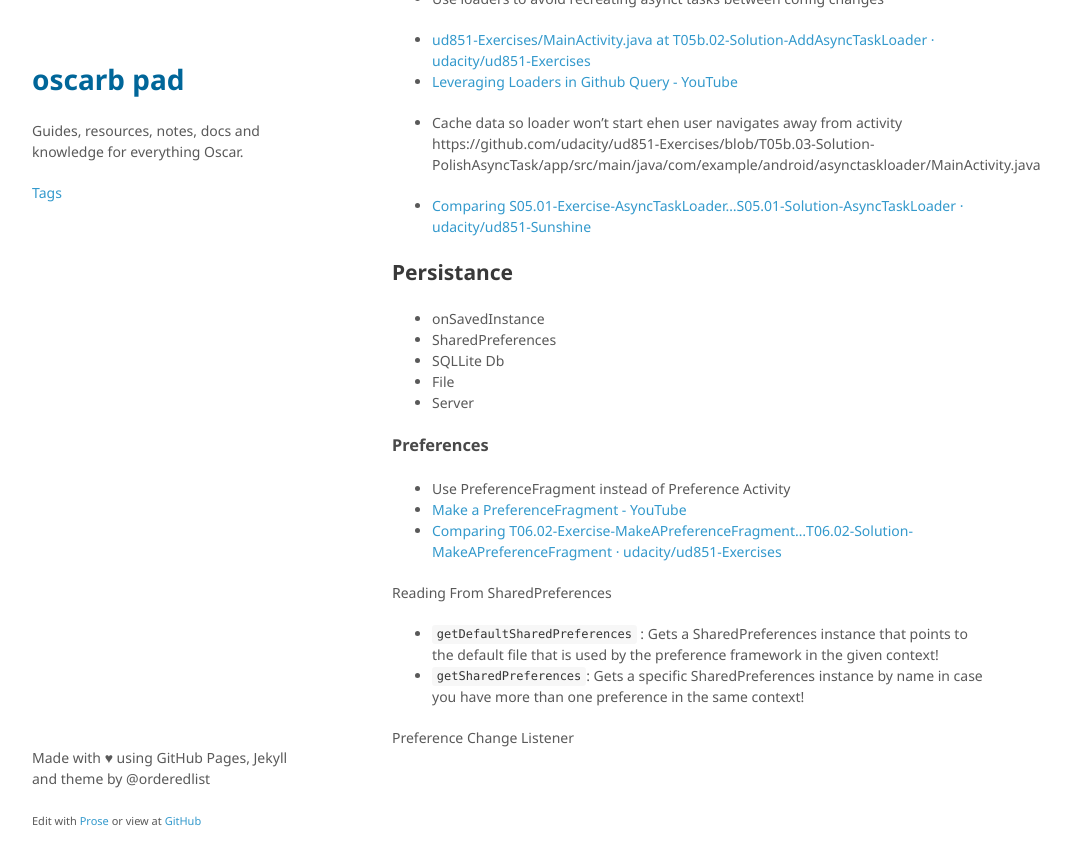
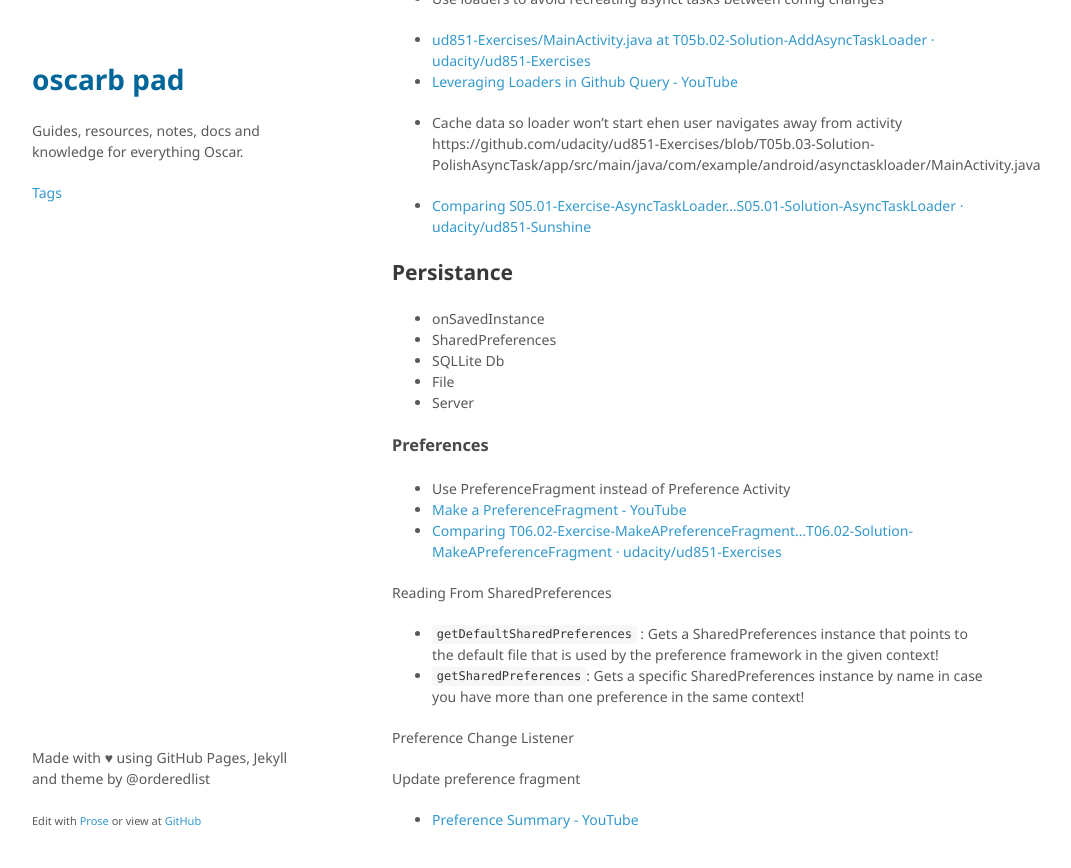
Before and after one commit to oscarb/pad, a Jekyll site: the page built from _docs/android-development-notes.md, in a window 1280 px wide and 900 px high, scrolled down 988 px. Shown: the top 868 px of the window, without its empty margins (128-1199 px from the left). Built offline with Jekyll 4.4.1, drawn with Linux system fonts in a browser that asks for light colours; some web fonts are replaced.

Commit message:
Updated android-development-notes.md

```diff
--- a/_docs/android-development-notes.md
+++ b/_docs/android-development-notes.md
@@ -73,3 +73,6 @@ Reading From SharedPreferences
 * `getSharedPreferences`: Gets a specific SharedPreferences instance by name in case you have more than one preference in the same context!
 
 Preference Change Listener
+
+Update preference fragment
+* [Preference Summary - YouTube](https://www.youtube.com/watch?v=cXqgkDC8fNg)
```
